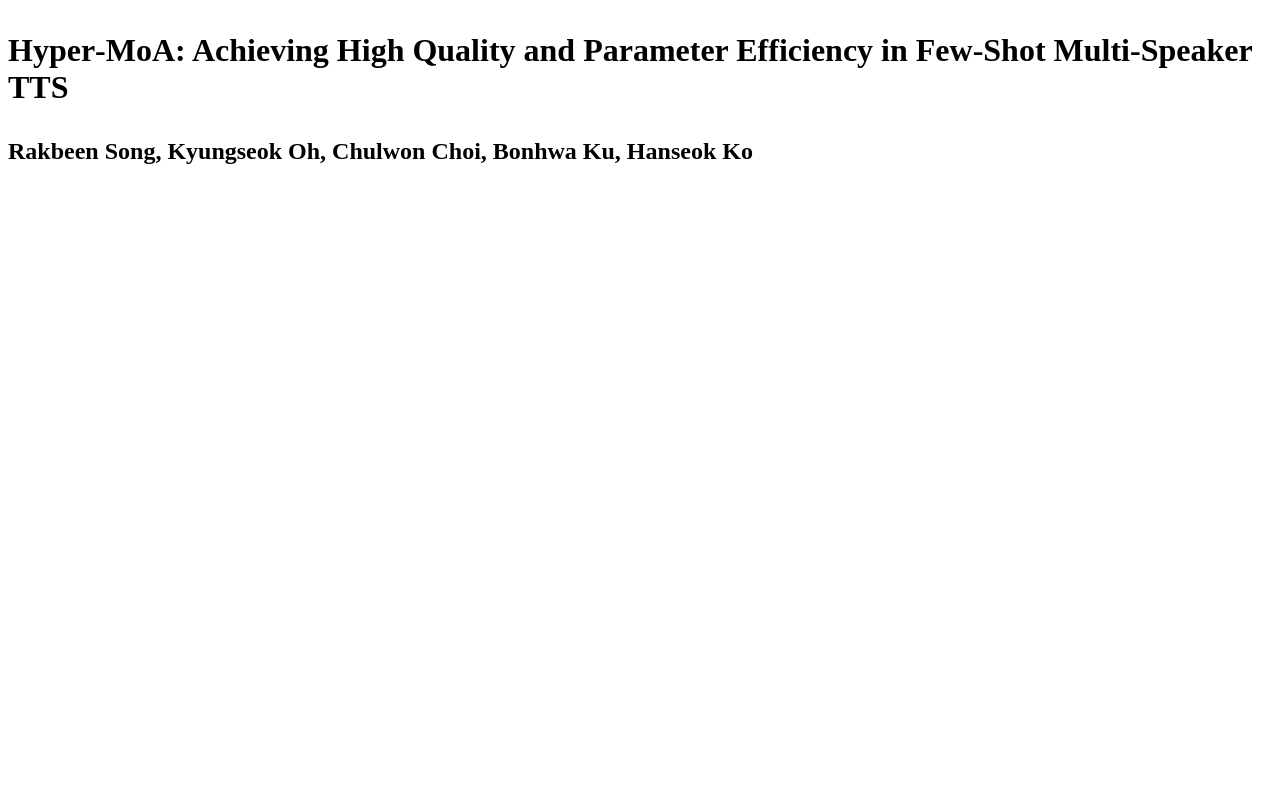
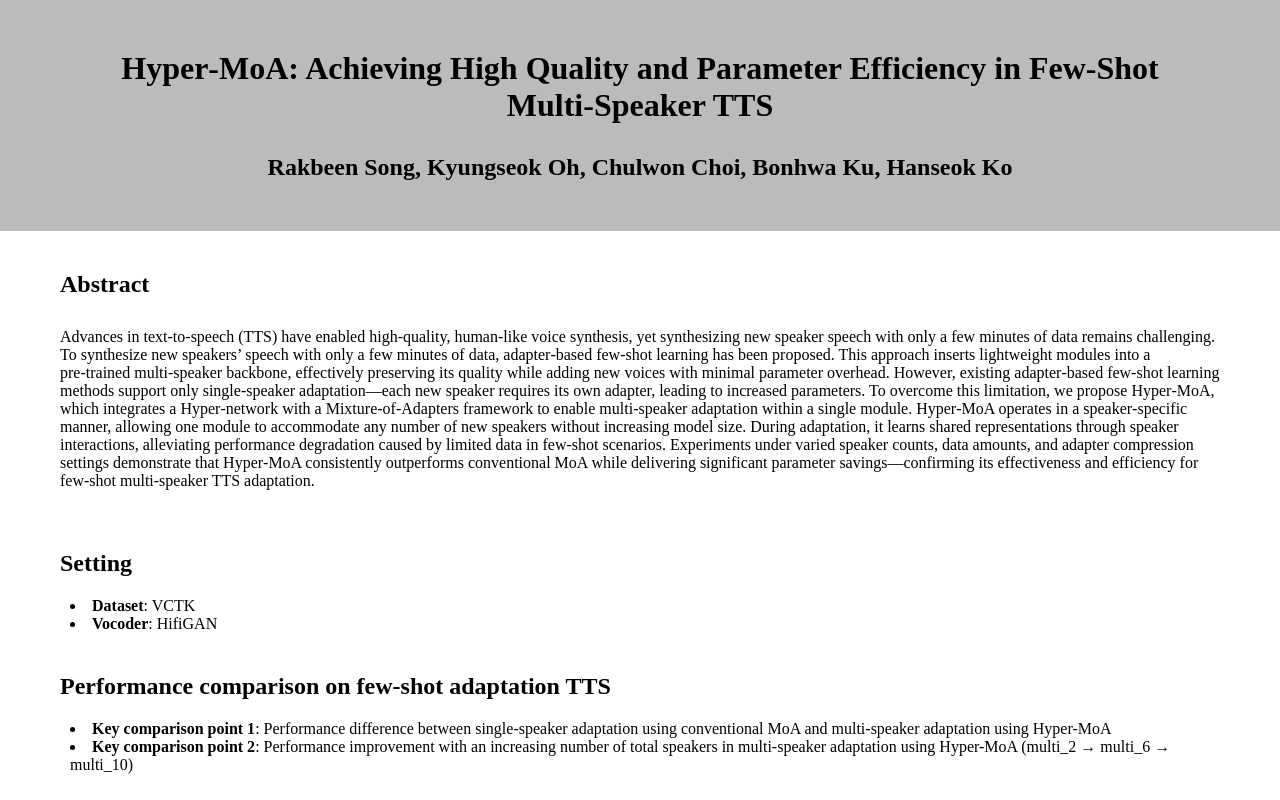
Before and after one commit to helpycoma/Hyper-MoA, a plain HTML site: page index.html in a window 1280 px wide. Drawn offline with Linux system fonts and the light colour scheme.

Commit message:
Update index.html

```diff
--- a/index.html
+++ b/index.html
@@ -2,10 +2,17 @@
 <html lang="en">
 <head>
     <meta charset="UTF-8">
+    <link rel="stylesheet" href="./style.css">
     <title>Title</title>
+    <style>
+        * {
+            margin: 0;
+            padding: 0;
+        }
+    </style>
 </head>
-<body>
-    <header>
+<body  topmargin="0"  leftmargin="0" marginwidth="0" marginheight="0">
+    <header style="text-align: center;background-color:rgb(187, 187, 187); padding: 30px;"  >
         <h1>
             <p>Hyper‑MoA: Achieving High Quality and Parameter Efficiency in Few‑Shot Multi‑Speaker TTS</p>
         </h1>
@@ -14,6 +21,44 @@
                 Rakbeen Song, Kyungseok Oh, Chulwon Choi, Bonhwa Ku, Hanseok Ko
             </p>
         </h2>
+        <h3>
+            <!-- <p>test</p>-->
+        </h3>
     </header>
+    <main>
+        <div class="setting-box">
+            <h2>
+                <p>Abstract</p>
+            </h2>
+            <p>Advances in text‑to‑speech (TTS) have enabled high‑quality, human‑like voice synthesis, yet synthesizing new speaker speech with only a few minutes of data remains challenging. To synthesize new speakers’ speech with only a few minutes of data, adapter‑based few‑shot learning has been proposed. This approach inserts lightweight modules into a pre‑trained multi‑speaker backbone, effectively preserving its quality while adding new voices with minimal parameter overhead. However, existing adapter‑based few‑shot learning methods support only single‑speaker adaptation—each new speaker requires its own adapter, leading to increased parameters. To overcome this limitation, we propose Hyper‑MoA, which integrates a Hyper‑network with a Mixture‑of‑Adapters framework to enable multi‑speaker adaptation within a single module. Hyper‑MoA operates in a speaker‑specific manner, allowing one module to accommodate any number of new speakers without increasing model size. During adaptation, it learns shared representations through speaker interactions, alleviating performance degradation caused by limited data in few‑shot scenarios. Experiments under varied speaker counts, data amounts, and adapter compression settings demonstrate that Hyper‑MoA consistently outperforms conventional MoA while delivering significant parameter savings—confirming its effectiveness and efficiency for few‑shot multi‑speaker TTS adaptation.</P>
+        </div>
+
+        <div class="setting-box">
+            <h2>
+                <p>Setting</p>
+            </h2>
+            <li>
+                <b>Dataset</b>: VCTK
+            </li>
+            <li>
+                <b>Vocoder</b>: HifiGAN
+            </li>
+        </div>
+
+        <div class="setting-box">
+            <h2>
+                <p>
+                    Performance comparison on few-shot adaptation TTS
+                </p>
+            </h2>
+            <li>
+                <b>Key comparison point 1</b>: Performance difference between single-speaker adaptation using conventional MoA and multi-speaker adaptation using Hyper-MoA
+            </li>
+            <li>
+                <b>Key comparison point 2</b>: Performance improvement with an increasing number of total speakers in multi-speaker adaptation using Hyper-MoA (multi_2 → multi_6 → multi_10)
+            </li>
+        </div>
+
+    </main>
 </body>
 </html>
```
